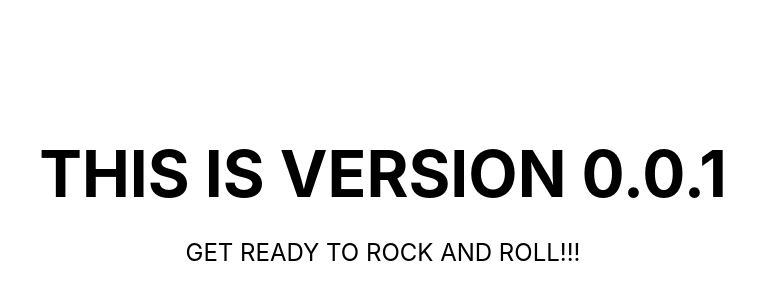
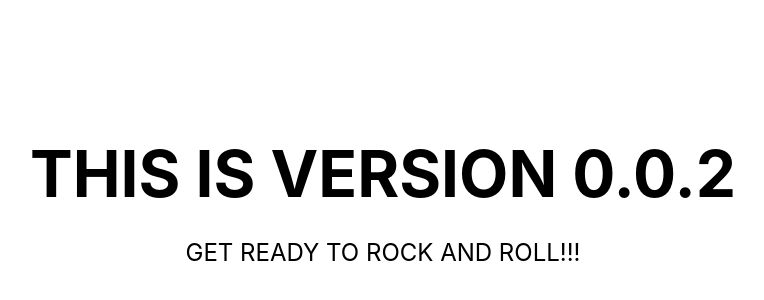
Before and after one commit to n3rdkid/test-gcp-version-deletion, a Next.js app: page / in a window 1280 px wide. Shown: the part 184-484 px from the top of the page, without its empty margins (257-1021 px from the left). Built offline with nearby package versions, Linux system fonts and the light colour scheme.

Commit message:
minor : test v0.0.3

```diff
--- a/pages/index.js
+++ b/pages/index.js
@@ -13,7 +13,7 @@ export default function Home() {
 
       <main className={styles.main}>
         <h1 className={styles.title}>
-          THIS IS VERSION 0.0.1
+          THIS IS VERSION 0.0.2
         </h1>
 
         <p className={styles.description}>
```
